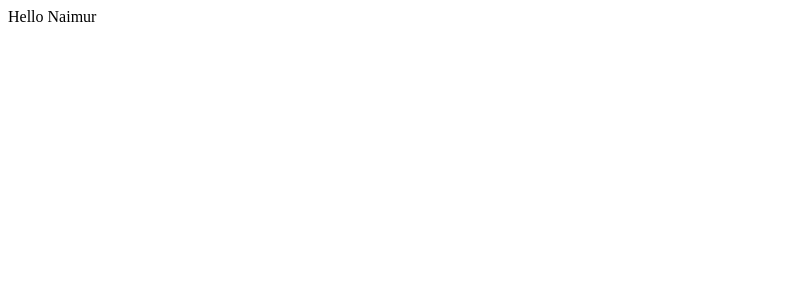
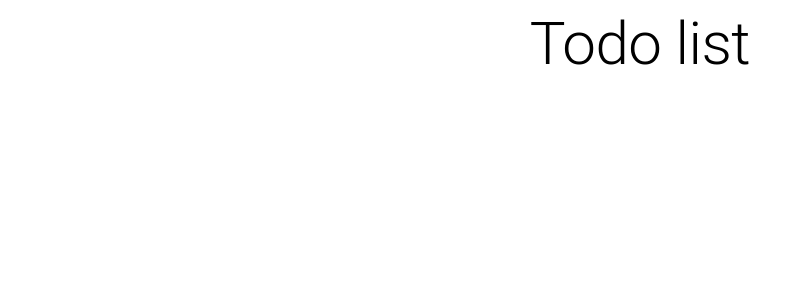
Before and after one commit to NaimurRahman00/To-do-list-using-redux, a React (Vite) app: page / in a window 1280 px wide. Shown: the top 300 px of the page, without its empty margins (0-804 px from the left). Built offline with nearby package versions, Linux system fonts and the light colour scheme.

Commit message:
update: app

```diff
--- a/src/App.tsx
+++ b/src/App.tsx
@@ -1,14 +1,21 @@
 import { Provider } from "react-redux"
 import store from "./store/store"
+import { Container, Typography } from "@mui/material"
 
 function App() {
 
   return (
     <>
       <Provider store={store}>
-        <div>Hello Naimur</div>
+        <Container maxWidth='md'>
+          <Typography
+            component='h1'
+            variant="h2"
+            align="center">
+            Todo list
+          </Typography>
+        </Container>
       </Provider>
-
     </>
   )
 }
```
